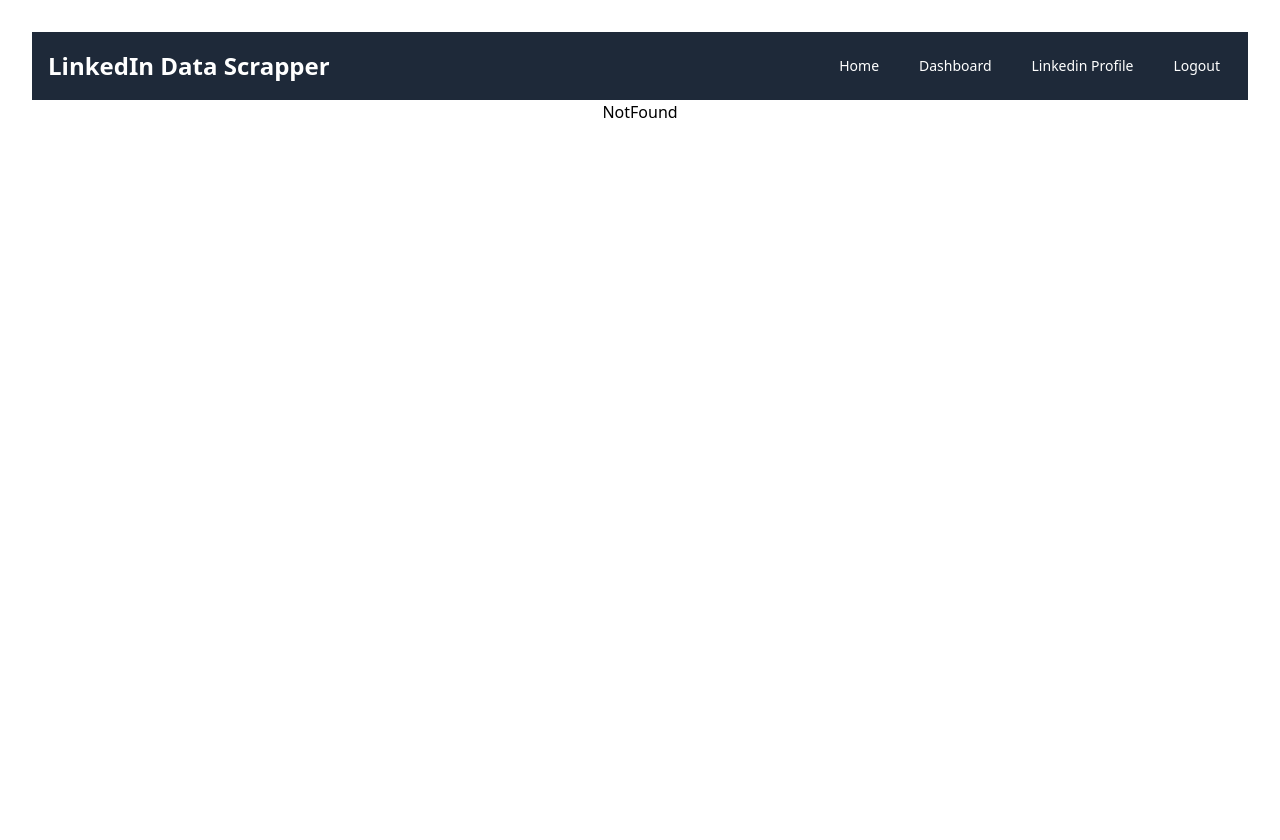
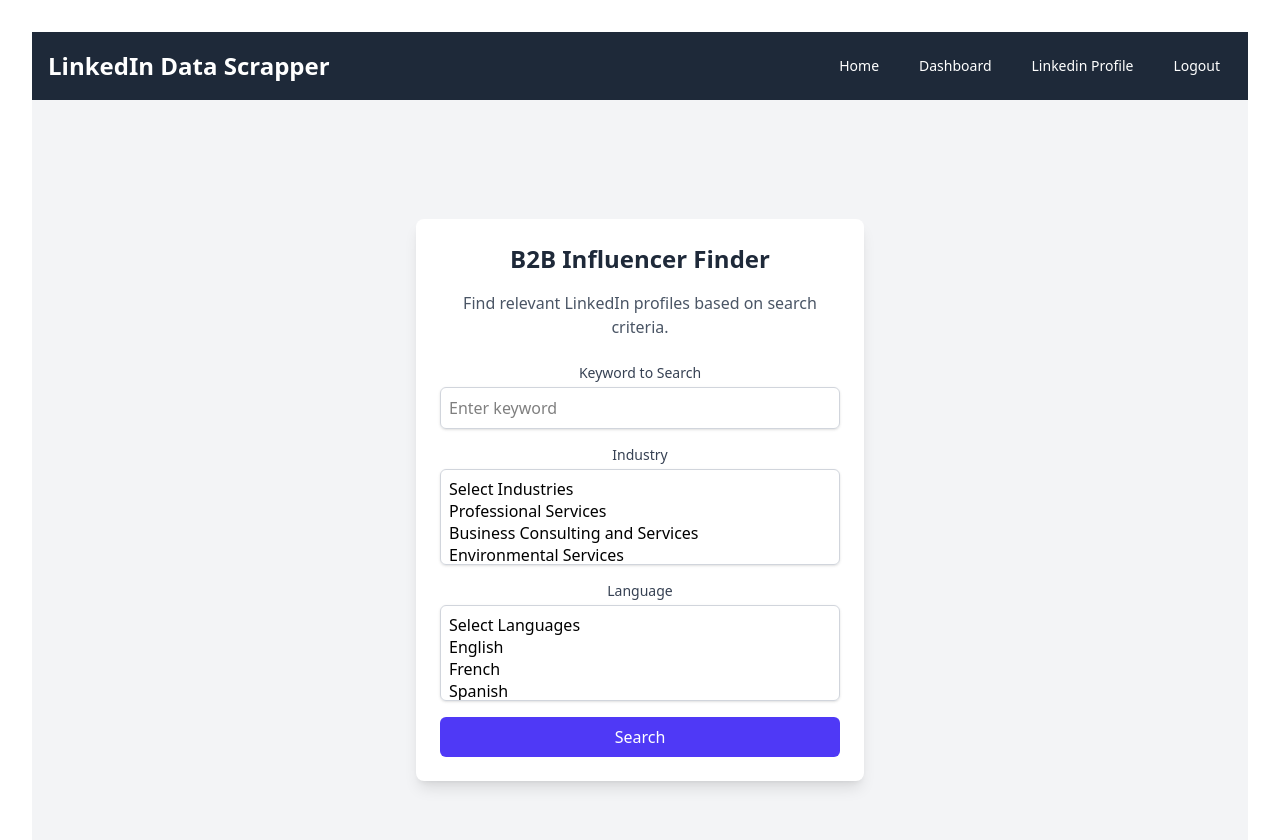
Before and after one commit to FullStackGenius/linkedin-profile-scrapper-frontend, a React (Vite) app: page /b2b-influencer-finder in a window 1280 px wide. Shown: the top 840 px of the page. Before the commit the page ends 800 px from the top, so only its background shows below. Built offline with nearby package versions, Linux system fonts and the light colour scheme; no server answers; sample sign-in values are in the browser's storage.

Commit message:
working on influencer finder form

```diff
--- a/src/App.tsx
+++ b/src/App.tsx
@@ -10,6 +10,7 @@
 import { useSelector } from 'react-redux';
 import About from './components/About';
 import GetAllLinkedinProfile from './components/GetAllLinkedinProfile';
+import B2BInfluencerFinder from './components/B2BInfluencerFinder';
 function App() {
 
 //const isAuthenticated = false; // Replace with your auth logic
@@ -30,6 +31,14 @@
             </ProtectedRoute>
           }
         />
+        <Route
+          path="/b2b-influencer-finder"
+          element={
+            <ProtectedRoute isAuthenticated={isAuthenticated}>
+              <B2BInfluencerFinder />
+            </ProtectedRoute>
+          }
+        />
          <Route
           path="/get-linkedin-profile"
           element={
--- /dev/null
+++ b/src/components/B2BInfluencerFinder.tsx
@@ -0,0 +1,124 @@
+import React, { useState} from 'react';
+import type { FormEvent } from 'react';
+
+
+interface FormData {
+  keyword: string;
+  industry: string[];
+  language: string[];
+}
+
+const B2BInfluencerFinder: React.FC = () => {
+  const [formData, setFormData] = useState<FormData>({
+    keyword: '',
+    industry: [],
+    language: [],
+  });
+
+  const handleChange = (e: React.ChangeEvent<HTMLInputElement | HTMLSelectElement>) => {
+    const { name, value, options } = e.target as HTMLSelectElement;
+    if (name === 'industry' || name === 'language') {
+      const selectedValues = Array.from(options)
+        .filter((option) => option.selected)
+        .map((option) => option.value);
+      setFormData((prev) => ({ ...prev, [name]: selectedValues }));
+    } else {
+      setFormData((prev) => ({ ...prev, [name]: value }));
+    }
+  };
+
+  const handleSearch = (e: FormEvent) => {
+    e.preventDefault();
+    // Construct dynamic URL with query parameters
+    const baseUrl = 'https://www.linkedin.com/search/results/people/';
+    const params = new URLSearchParams();
+if (formData.industry.length > 0) {
+  params.append('industry', JSON.stringify(formData.industry));
+}
+
+if (formData.language.length > 0) {
+  params.append('profileLanguage', JSON.stringify(formData.language));
+}
+
+    // if (formData.industry.length > 0) {
+    //   params.append('industry', `[${formData.industry.join(',')}]`);
+    // }
+    // if (formData.language.length > 0) {
+    //   params.append('profileLanguage', `[${formData.language.join(',')}]`);
+    // }
+    if (formData.keyword.trim()) {
+      params.append('keywords', formData.keyword.trim());
+    }
+
+    const dynamicUrl = `${baseUrl}?${params.toString()}`;
+    console.log('Redirecting to:', dynamicUrl);
+    window.open(dynamicUrl, '_blank', 'noopener,noreferrer');
+    //window.location.href = dynamicUrl; // Redirect to the constructed URL
+  };
+
+  return (
+    <div className="min-h-screen bg-gray-100 flex items-center justify-center">
+      <div className="bg-white p-6 rounded-lg shadow-lg w-full max-w-md">
+        <h2 className="text-2xl font-bold text-gray-800 mb-4 text-center">B2B Influencer Finder</h2>
+        <p className="text-gray-600 text-center mb-6">Find relevant LinkedIn profiles based on search criteria.</p>
+        <form onSubmit={handleSearch} className="space-y-4">
+          <div>
+            <label className="block text-sm font-medium text-gray-700">Keyword to Search</label>
+            <input
+              type="text"
+              name="keyword"
+              value={formData.keyword}
+              onChange={handleChange}
+              className="mt-1 block w-full p-2 border border-gray-300 rounded-md shadow-sm focus:ring-indigo-500 focus:border-indigo-500"
+              placeholder="Enter keyword"
+            />
+          </div>
+          <div>
+            <label className="block text-sm font-medium text-gray-700">Industry</label>
+            <select
+              name="industry"
+              multiple
+              value={formData.industry}
+              onChange={handleChange}
+              className="mt-1 block w-full p-2 border border-gray-300 rounded-md shadow-sm focus:ring-indigo-500 focus:border-indigo-500 h-24"
+              size={5}
+            >
+              <option value="">Select Industries</option>
+              <option value="1810">Professional Services</option>
+              <option value="11">Business Consulting and Services</option>
+              <option value="86">Environmental Services</option>
+              <option value="25">Manufacturing</option>
+              <option value="55">Machinery Manufacturing</option>
+            </select>
+          </div>
+          <div>
+            <label className="block text-sm font-medium text-gray-700">Language</label>
+            <select
+              name="language"
+              multiple
+              value={formData.language}
+              onChange={handleChange}
+              className="mt-1 block w-full p-2 border border-gray-300 rounded-md shadow-sm focus:ring-indigo-500 focus:border-indigo-500 h-24"
+              size={5}
+            >
+              <option value="">Select Languages</option>
+              <option value="en">English</option>
+              <option value="fr">French</option>
+              <option value="es">Spanish</option>
+              <option value="de">German</option>
+              <option value="pt">Portuguese</option>
+            </select>
+          </div>
+          <button
+            type="submit"
+            className="w-full bg-indigo-600 text-white p-2 rounded-md hover:bg-indigo-700 focus:outline-none focus:ring-2 focus:ring-offset-2 focus:ring-indigo-500"
+          >
+            Search
+          </button>
+        </form>
+      </div>
+    </div>
+  );
+};
+
+export default B2BInfluencerFinder;
```
